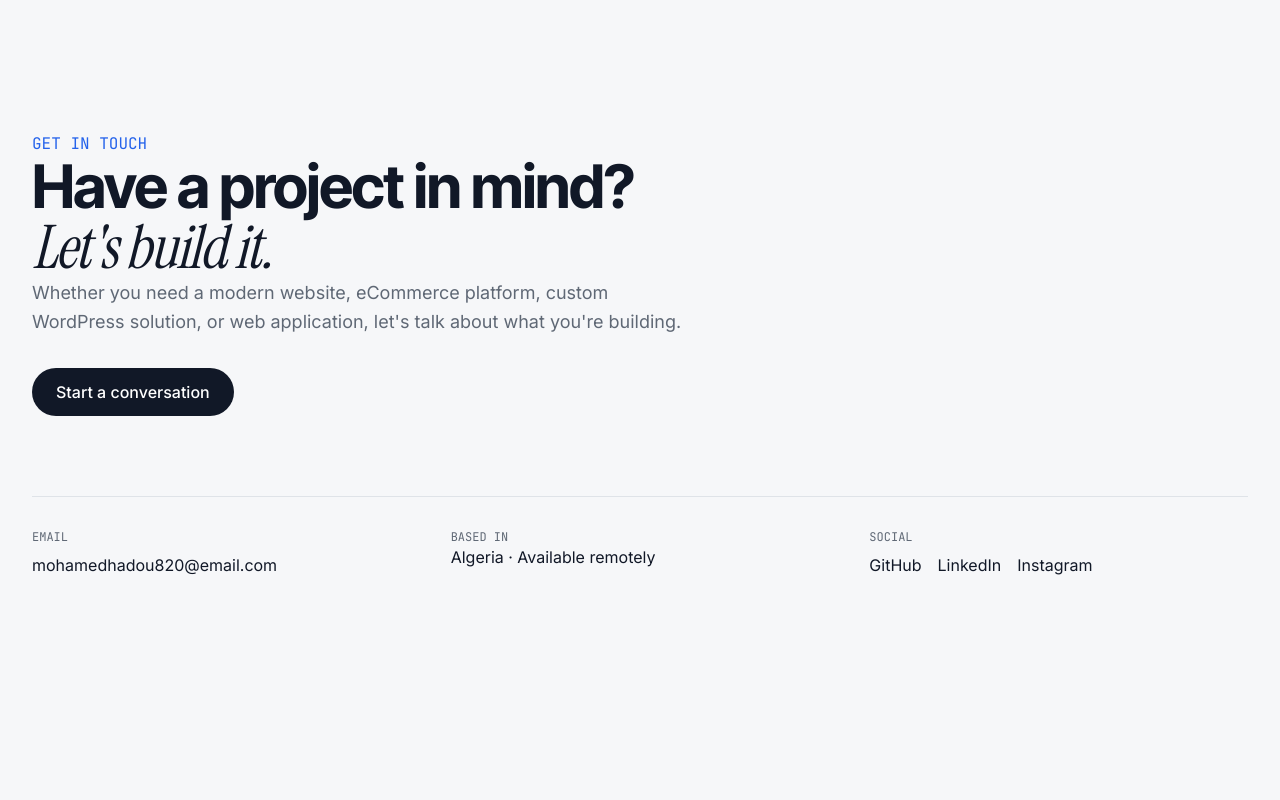
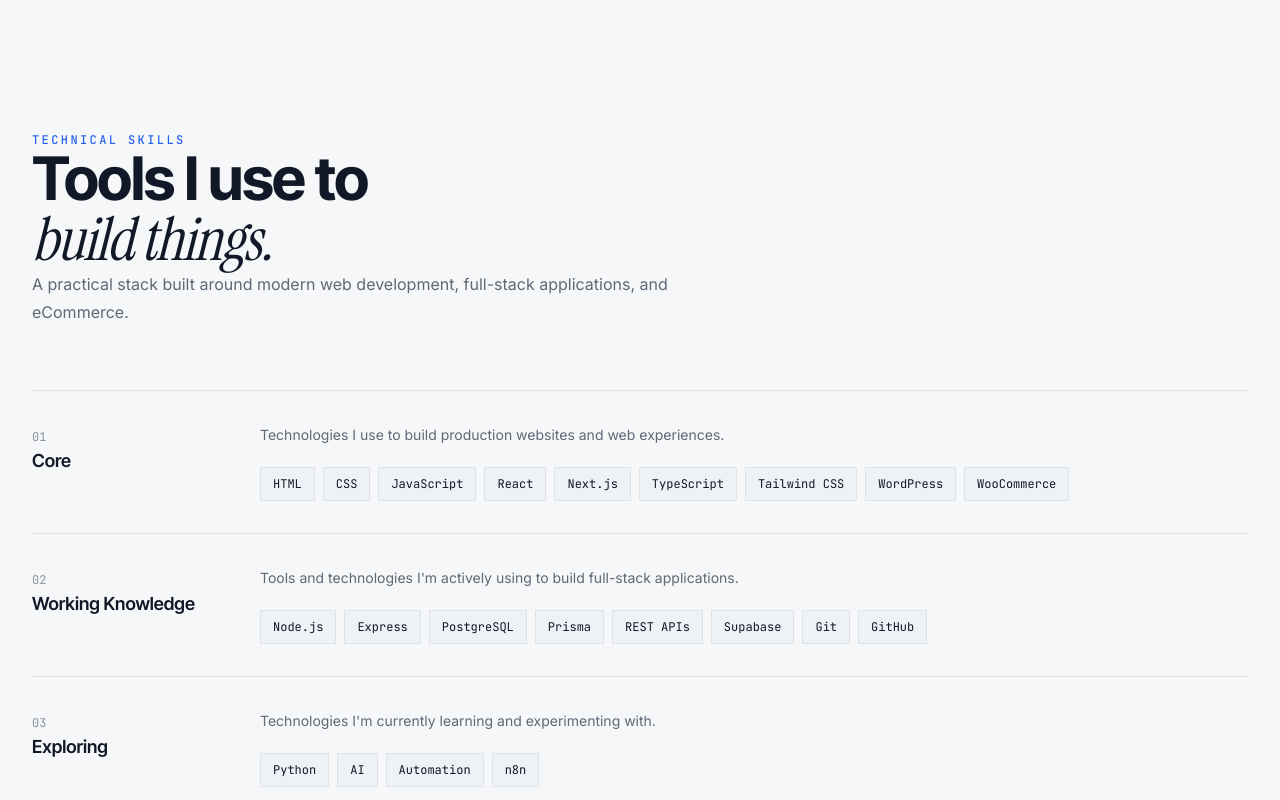
Before and after one commit to moh-dev10/moh-dev, a Next.js app: page / in a window 1280 px wide. Shown: the part 6860-7660 px from the top of the page. Before the commit the page ends 7565 px from the top, so only its background shows below. Built offline with nearby package versions, Linux system fonts and the light colour scheme.

Commit message:
feat: add tech stack section

```diff
--- a/src/app/page.tsx
+++ b/src/app/page.tsx
@@ -5,6 +5,7 @@ import Hero from "@/components/sections/Hero";
 import Marquee from "@/components/sections/Marquee";
 import Process from "@/components/sections/Process";
 import Services from "@/components/sections/Services";
+import TechnicalStack from "@/components/sections/TechnicalStack";
 import WhyHireMe from "@/components/sections/WhyHireMe";
 import Work from "@/components/sections/Work";
 
@@ -21,6 +22,7 @@ export default function Home() {
        <Services/>
        <About/>
        <Process/>
+       <TechnicalStack/>
        <Contact/>
      </main>
     </>
--- /dev/null
+++ b/src/components/sections/TechnicalStack.tsx
@@ -0,0 +1,68 @@
+import { skillGroups } from "@/data/stack";
+
+export default function TechnicalStack() {
+  return (
+    <section className="section-padding">
+      <div className="container-main">
+        {/* Section heading */}
+        <div className="max-w-3xl">
+          <p className="font-mono text-xs font-medium uppercase tracking-[0.2em] text-accent">
+            Technical Skills
+          </p>
+
+          <h2 className="mt-4 font-heading text-4xl font-bold tracking-tight sm:text-5xl lg:text-6xl">
+            Tools I use to
+            <br />
+            <span className="font-serif font-normal italic">
+              build things.
+            </span>
+          </h2>
+
+          <p className="mt-6 max-w-2xl text-base leading-7 text-[var(--text-secondary)]">
+            A practical stack built around modern web development, full-stack
+            applications, and eCommerce.
+          </p>
+        </div>
+
+        {/* Skill groups */}
+        <div className="mt-16">
+          {skillGroups.map((group, index) => (
+            <div
+              key={group.title}
+              className="grid gap-6 border-t border-[var(--border)] py-8 md:grid-cols-[180px_1fr] md:gap-12"
+            >
+              {/* Group label */}
+              <div>
+                <span className="font-mono text-xs text-[var(--text-muted)]">
+                  {String(index + 1).padStart(2, "0")}
+                </span>
+
+                <h3 className="mt-2 font-heading text-lg font-semibold">
+                  {group.title}
+                </h3>
+              </div>
+
+              {/* Skills */}
+              <div>
+                <p className="max-w-2xl text-sm leading-6 text-[var(--text-secondary)]">
+                  {group.description}
+                </p>
+
+                <div className="mt-5 flex flex-wrap gap-2">
+                  {group.skills.map((skill) => (
+                    <span
+                      key={skill}
+                      className="border border-[var(--border)] bg-[var(--surface-muted)] px-3 py-2 font-mono text-xs text-[var(--foreground)] transition-colors duration-200 hover:border-[var(--accent)] hover:text-[var(--accent)]"
+                    >
+                      {skill}
+                    </span>
+                  ))}
+                </div>
+              </div>
+            </div>
+          ))}
+        </div>
+      </div>
+    </section>
+  );
+}
--- a/src/data/stack.ts
+++ b/src/data/stack.ts
@@ -0,0 +1,47 @@
+export type SkillGroup = {
+  title: string;
+  description: string;
+  skills: string[];
+};
+
+export const skillGroups: SkillGroup[] = [
+  {
+    title: "Core",
+    description: "Technologies I use to build production websites and web experiences.",
+    skills: [
+      "HTML",
+      "CSS",
+      "JavaScript",
+      "React",
+      "Next.js",
+      "TypeScript",
+      "Tailwind CSS",
+      "WordPress",
+      "WooCommerce",
+    ],
+  },
+  {
+    title: "Working Knowledge",
+    description: "Tools and technologies I'm actively using to build full-stack applications.",
+    skills: [
+      "Node.js",
+      "Express",
+      "PostgreSQL",
+      "Prisma",
+      "REST APIs",
+      "Supabase",
+      "Git",
+      "GitHub",
+    ],
+  },
+  {
+    title: "Exploring",
+    description: "Technologies I'm currently learning and experimenting with.",
+    skills: [
+      "Python",
+      "AI",
+      "Automation",
+      "n8n",
+    ],
+  },
+];
```
